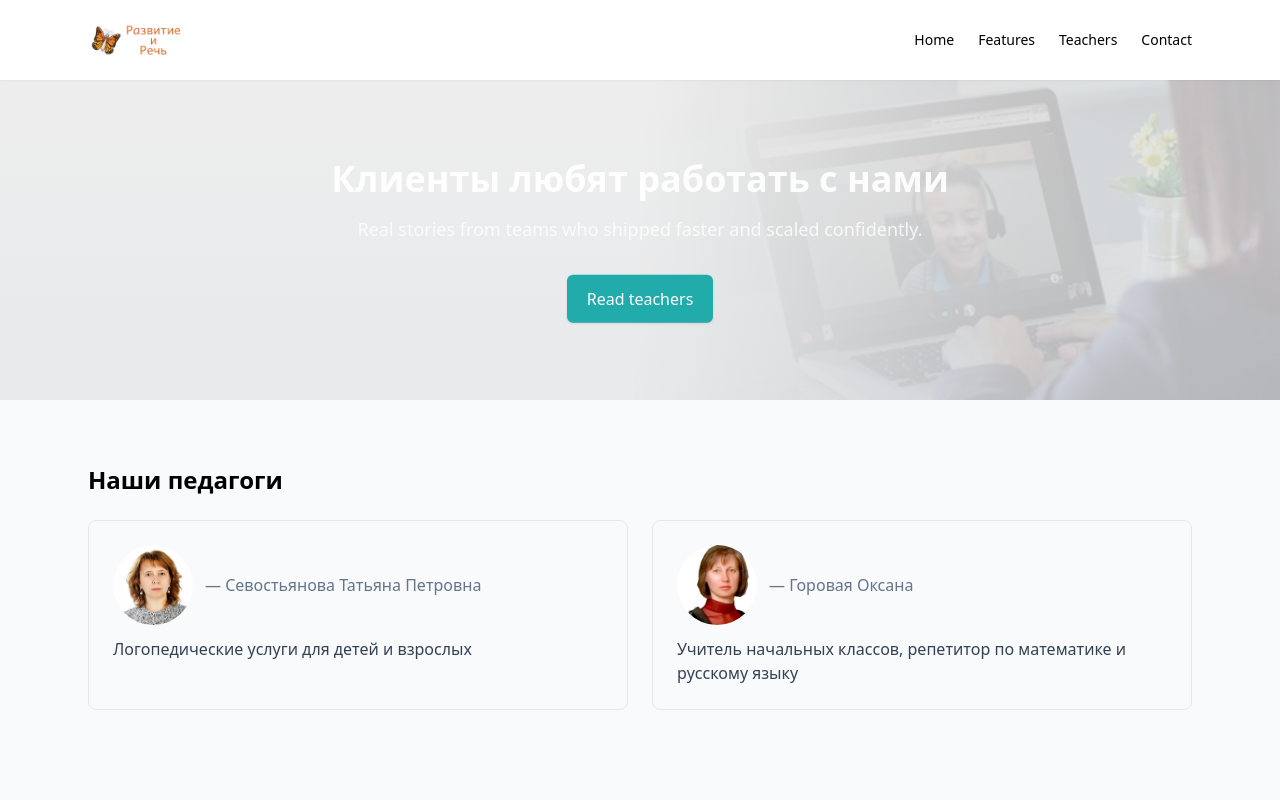
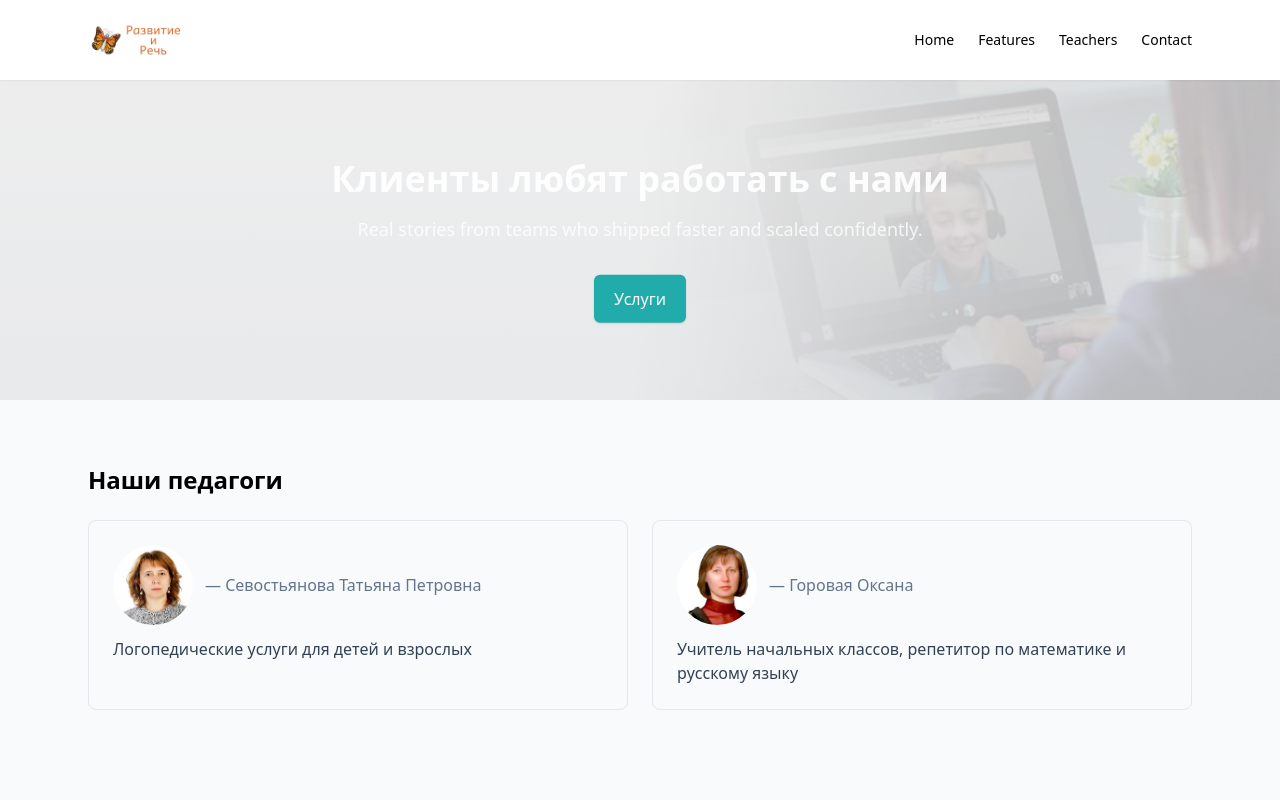
Before and after one commit to sebaural/speech-development, a React (Vite) app: page /teachers in a window 1280 px wide. Shown: the top 800 px of the page. Built offline with nearby package versions, Linux system fonts and the light colour scheme.

Commit message:
teacher hero update

```diff
--- a/src/data/teachersSlides.ts
+++ b/src/data/teachersSlides.ts
@@ -4,7 +4,7 @@ const teachersSlides: Slide[] = [
   {
     title: 'Клиенты любят работать с нами',
     subtitle: 'Real stories from teams who shipped faster and scaled confidently.',
-    cta: { text: 'Read teachers', href: '#teachers' },
+    cta: { text: 'Read teachers', href: '/teachers' },
     png: '/images/work-with-teenagers.png',
     mobilePng: '/images/work-with-teenagers.mobile.png',
     objectPosition: 'center 30%',
@@ -12,7 +12,7 @@ const teachersSlides: Slide[] = [
   {
     title: 'Клиенты любят работать с нами',
     subtitle: 'Real stories from teams who shipped faster and scaled confidently.',
-    cta: { text: 'Read teachers', href: '#teachers' },
+    cta: { text: 'Услуги', href: '/features' },
     png: '/images/hero_speech-on-line.png',
     mobilePng: '/images/services.mobile.png',
     objectPosition: 'center 30%',
@@ -20,7 +20,7 @@ const teachersSlides: Slide[] = [
   {
     title: 'ВСЁ БОЛЬШЕ И БОЛЬШЕ клиенты любят работать с нами',
     subtitle: 'Real stories from teams who shipped faster and scaled confidently.',
-    cta: { text: 'Read teachers', href: '#teachers' },
+    cta: { text: 'Заполнить форму', href: '/contact' },
     jpg: '/images/hero-1.jpg',
     webp: '/images/hero-1.webp',
     avif: '/images/hero-1.avif',
```
